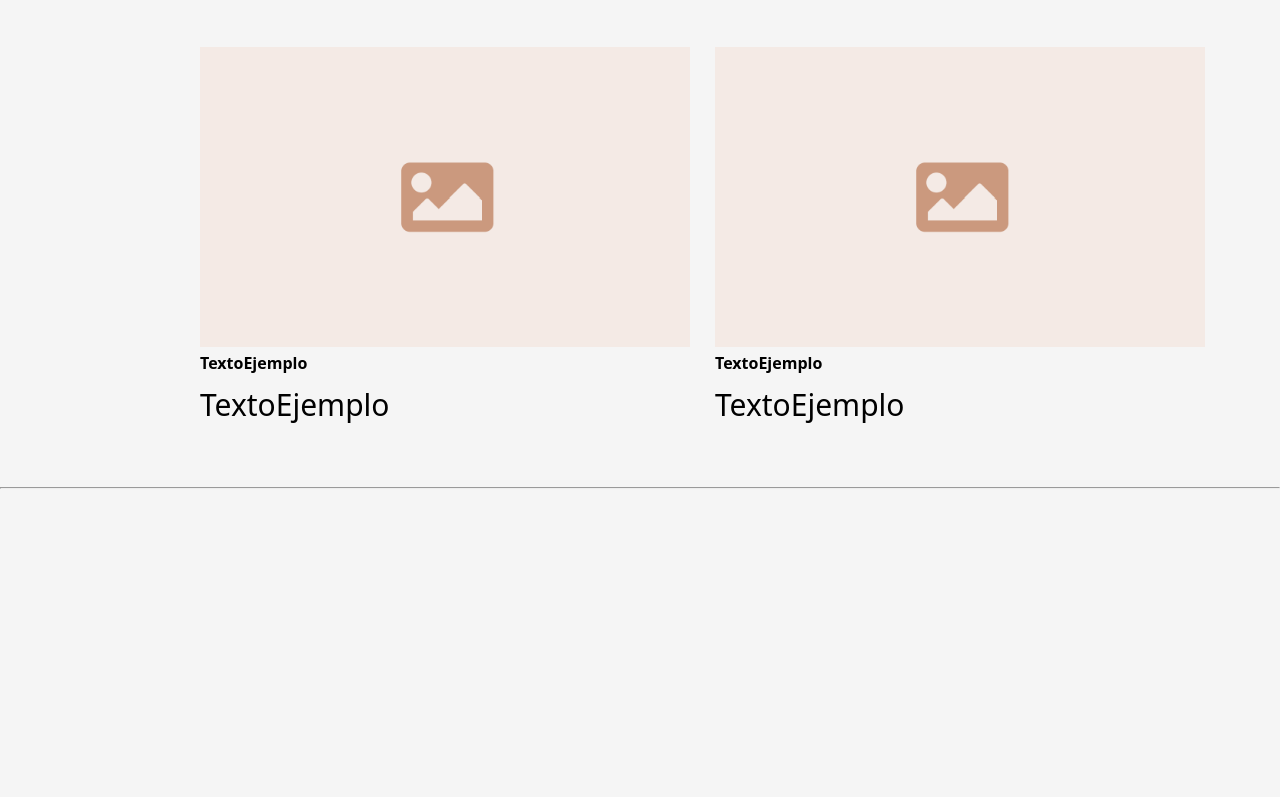
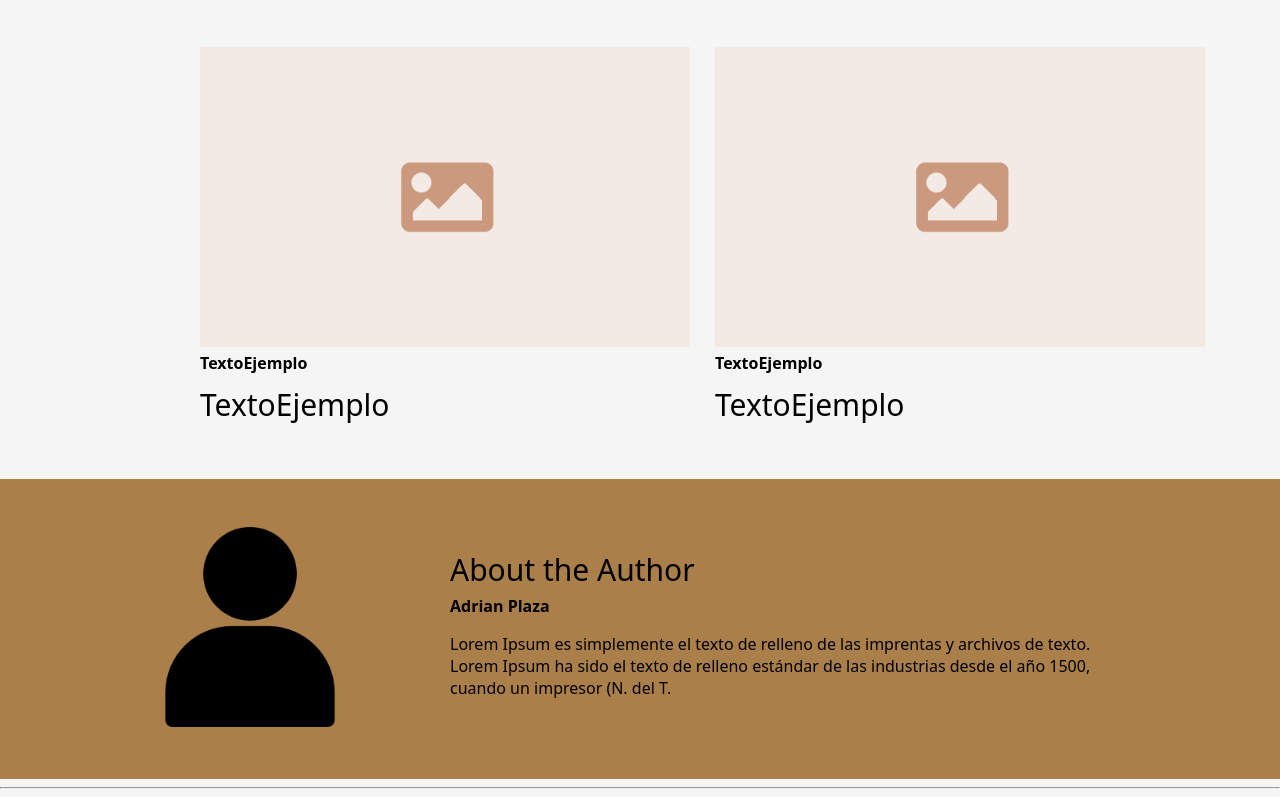
Before and after one commit to AdrianPRam/Pagina_Recetas, a plain HTML site: page index.html in a window 1280 px wide. Shown: the part 2121-2918 px from the top of the page. Before the commit the page ends 2618 px from the top, so only its background shows below. Drawn offline with Linux system fonts and the light colour scheme.

Commit message:
Final push
acabado la parte inferior del documento y arreglado problemas de padding y añadido metadatos

```diff
--- a/CSS/style.css
+++ b/CSS/style.css
@@ -267,3 +267,19 @@ nav {
     padding-top: 50px;
     padding-left: 200px;
  }
+ .bottom_square_article{
+    display: flex;
+    align-items: center;
+    height: 300px;
+    background-color: rgb(170, 127, 74)
+ }
+ .bottom_square_article_icon{
+    margin-left: 150px;
+    height: 200px;
+    margin-right: 100px;
+ }
+ .bottom_square_article_text{
+    margin-left: 150px;
+    display: flex;
+    margin-bottom: 150px;
+ }
--- a/index.html
+++ b/index.html
@@ -3,7 +3,9 @@
 <head>
     <meta charset="UTF-8">
     <meta name="viewport" content="width=device-width, initial-scale=1.0">
-    <title>Document</title>
+    <meta name="author" content="Adrian Plaza Ramírez">
+    <meta name="keywords" content="recetas,cocina,recetario">
+    <title>Recetas</title>
     <link rel="stylesheet" href="CSS/style.css">
 </head>
 <body>
@@ -144,6 +146,18 @@
 
 
     </article>
+    <article class="bottom_square_article">
+        <div>
+            <img src="images/icono4.png" alt="icono" class="bottom_square_article_icon">
+        </div>
+        <div id="fix_padding_bottom_tex">
+            <p class="squares_1_title">About the Author</p>
+                <p class="squares_1_type">Adrian Plaza </p>
+                <p class="squares_1_description">Lorem Ipsum es simplemente el texto de relleno de las imprentas y archivos de texto. <br>
+                     Lorem Ipsum ha sido el texto de relleno estándar de las industrias desde el año 1500, <br>
+                     cuando un impresor (N. del T.</p>
+        </div>
+    </article>
     <hr>
 </body>
 </html>
```
Also changed, not shown: images/icono3.png (added), images/icono4.png (added).
